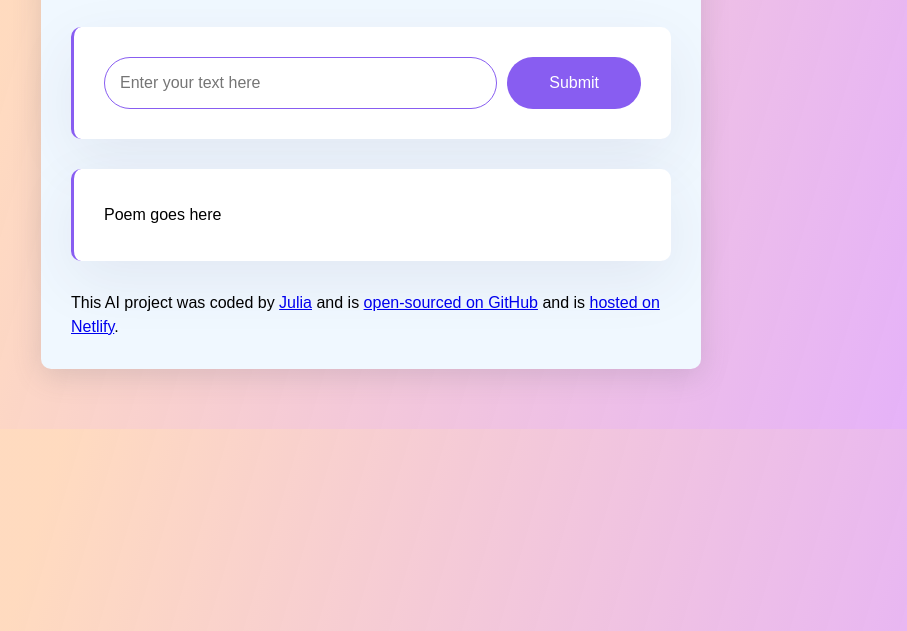
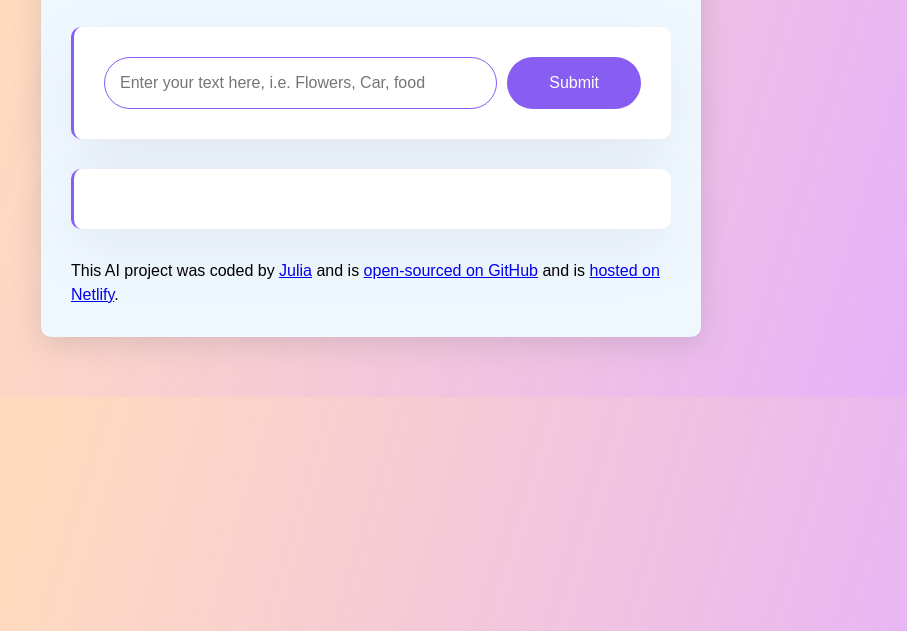
Before and after one commit to bee60990/poemRapper, a plain HTML site: page index.html in a window 1280 px wide. Shown: the part 169-800 px from the top of the page, without its empty margins (269-1176 px from the left). Drawn offline with nearby package versions, Linux system fonts and the light colour scheme.

Commit message:
Addes user instructions

```diff
--- a/index.html
+++ b/index.html
@@ -18,19 +18,18 @@
         <form id="dialog">
           <input
             type="text"
-            placeholder="Enter your text here"
+            placeholder="Enter your text here, i.e. Flowers, Car, food"
             autofocus
             required
             autocomplete="off"
             class="instructions"
             id="instructions"
           />
+
           <input type="submit" class="submit-button" />
+          <br />
         </form>
-        <div class="poem" id="poem">
-          Poem goes here
-          <br />
-        </div>
+        <div class="poem" id="poem"></div>
       </main>
 
       <footer>
```
